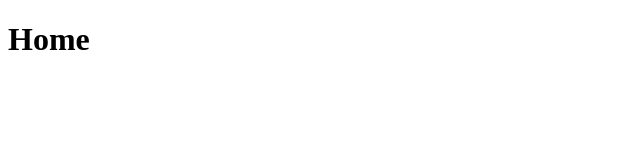
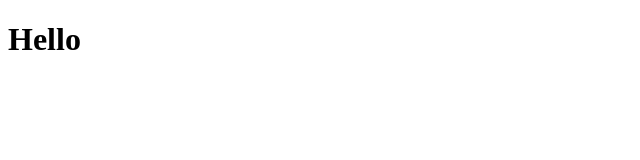
Before and after one commit to julesnegri/test-gatsby, a Gatsby site: page / in a window 1280 px wide. Shown: the full height of the page, 0-640 px from the left. Built offline with nearby package versions, Linux system fonts and the light colour scheme; Gatsby itself is replaced by a stand-in of ours.

Commit message:
Criamos o component headerCubo.

```diff
--- /dev/null
+++ b/src/components/HeaderCubo/index.js
@@ -0,0 +1,10 @@
+import React from "react"
+
+import "./styles.css"
+
+const HeaderCubo = ({ children }) =>
+<header className="header-cubo">
+    {children}
+</header>;
+
+export default HeaderCubo
--- /dev/null
+++ b/src/components/HeaderCubo/styles.css
@@ -0,0 +1,3 @@
+.header-cubo {
+
+}
--- a/src/pages/index.js
+++ b/src/pages/index.js
@@ -1,11 +1,14 @@
 import React from "react"
 
 import SEO from "../components/seo"
+import HeaderCubo from "../components/HeaderCubo";
 
 const IndexPage = () =>
 <>
   <SEO title="Home" />
-  <h1>Home</h1>
+  <HeaderCubo>
+    <h1>Hello</h1>
+  </HeaderCubo>
 </>
 
 
```
